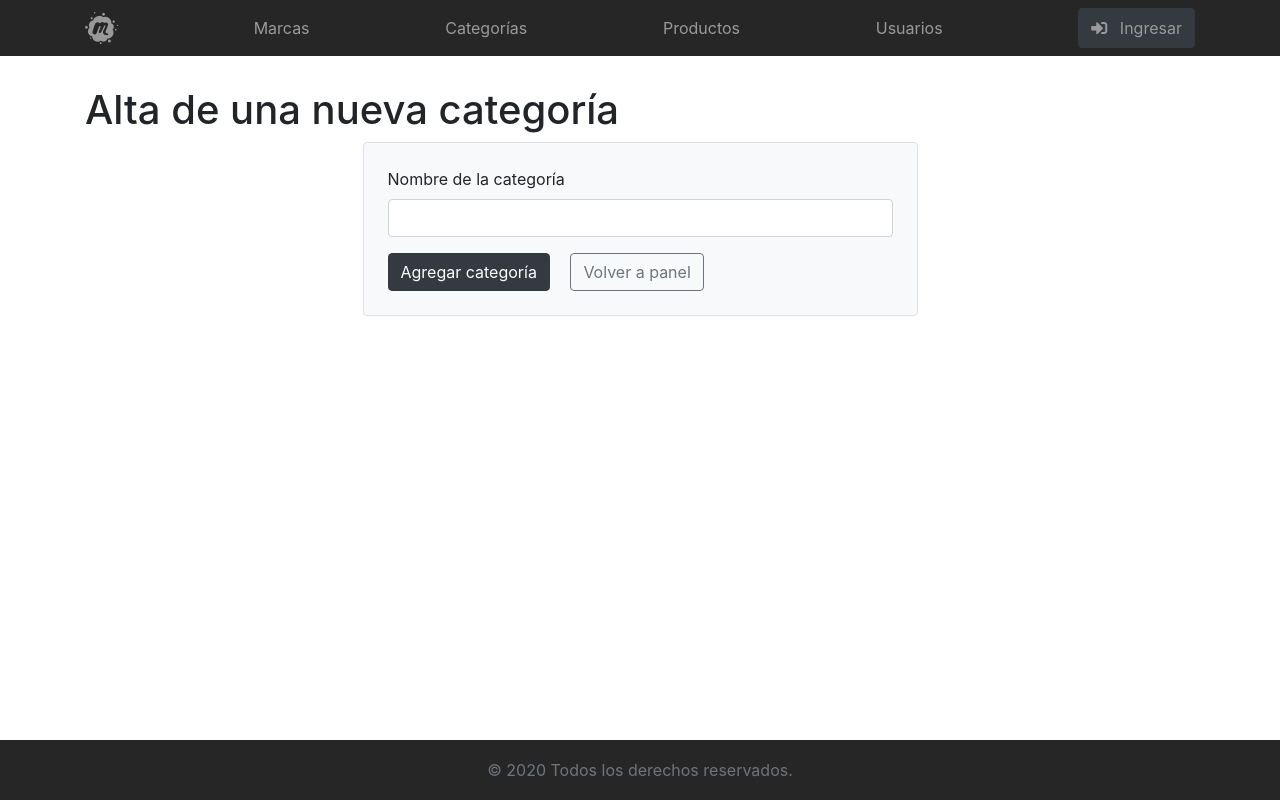
After one commit to exegeses/buenasTardesPHP, a PHP site: page /formAgregarCategoria.php in a window 1280 px wide. The commit adds this page. Run offline with PHP 8.4, Linux system fonts and the light colour scheme; some libraries are stand-ins or nearby versions.

Commit message:
formulario de alta de una categoría

```diff
--- a/sistema/adminCategorias.php
+++ b/sistema/adminCategorias.php
@@ -20,7 +20,7 @@
                 <th>id</th>
                 <th>Categoría</th>
                 <th colspan="2">
-                    <a href="" class="btn btn-dark">
+                    <a href="formAgregarCategoria.php" class="btn btn-dark">
                         Agregar
                     </a>
                 </th>
--- /dev/null
+++ b/sistema/formAgregarCategoria.php
@@ -0,0 +1,27 @@
+<?php
+
+	include 'includes/header.html';
+	include 'includes/nav.php';
+?>
+
+    <main class="container">
+        <h1>Alta de una nueva categoría</h1>
+
+        <div class="alert bg-light p-4 col-6 mx-auto border ">
+
+            <form action="agregarCategoria.php" method="post">
+                <div class="form-group">
+                    <label for="catNombre">Nombre de la categoría</label>
+                    <input type="text" name="catNombre"
+                           class="form-control" id="catNombre" required>
+                </div>
+                <button class="btn btn-dark mr-3">Agregar categoría</button>
+                <a href="adminCategorias.php" class="btn btn-outline-secondary">
+                    Volver a panel
+                </a>
+            </form>
+        </div>
+
+    </main>
+
+<?php  include 'includes/footer.php';  ?>
```
